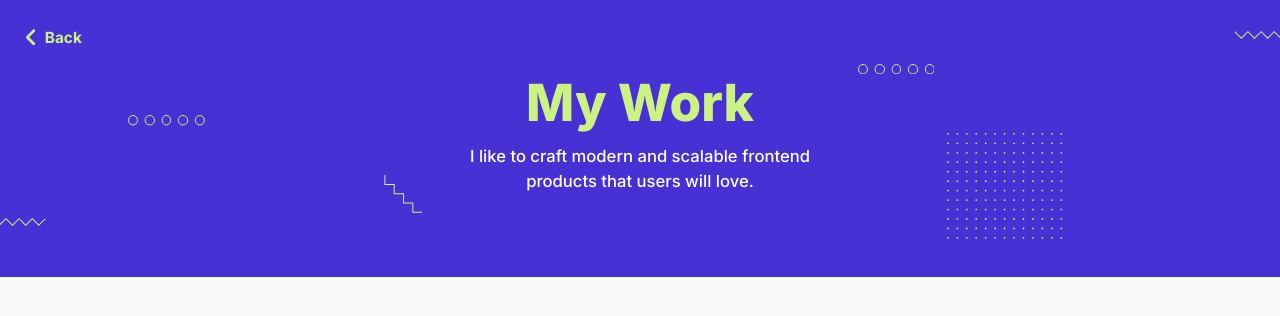
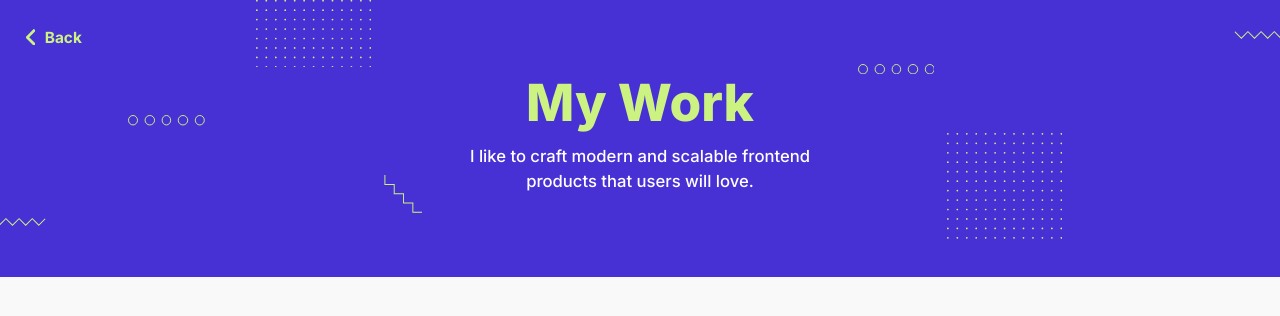
Before and after one commit to stefanbrkic1/portfolio, a React (Vite) app: page /projects in a window 1280 px wide. Shown: the top 316 px of the page. Built offline with nearby package versions, Linux system fonts and the light colour scheme.

Commit message:
Fixed Projects Page TopSection styling element

```diff
--- a/src/pages/ProjectsPage.jsx
+++ b/src/pages/ProjectsPage.jsx
@@ -37,7 +37,7 @@ function ProjectsPage() {
           viewBox="0 0 134 123"
           fill="none"
           xmlns="http://www.w3.org/2000/svg"
-          className="hidden sm:blockabsolute top-[-3rem] left-[20rem] w-[9rem] max-w-[150px]"
+          className="hidden sm:block absolute top-[-3rem] left-[20rem] w-[9rem] max-w-[150px]"
         >
           <circle cx="1" cy="1" r="1" fill="#CCF381" />
           <circle cx="12" cy="1" r="1" fill="#CCF381" />
```
